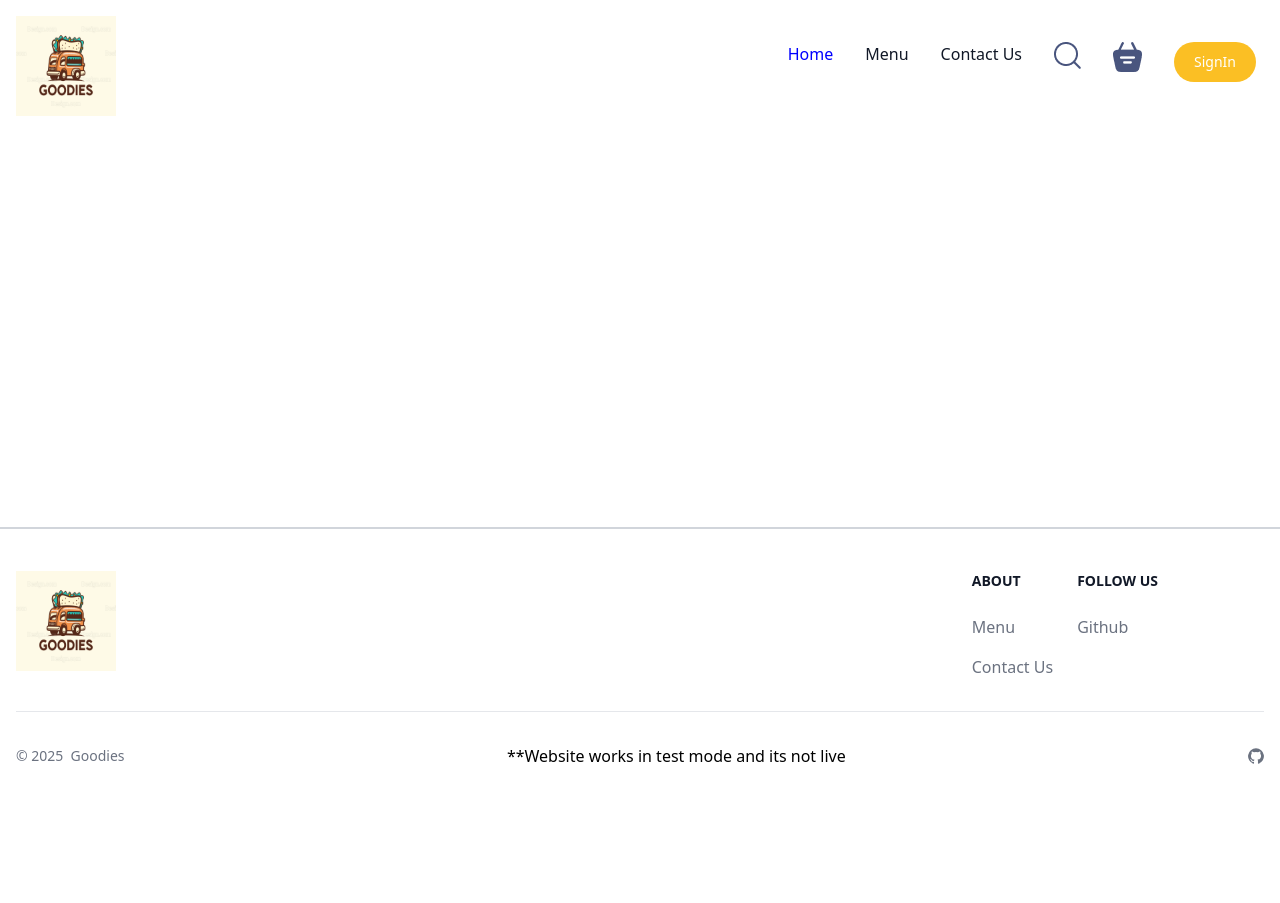
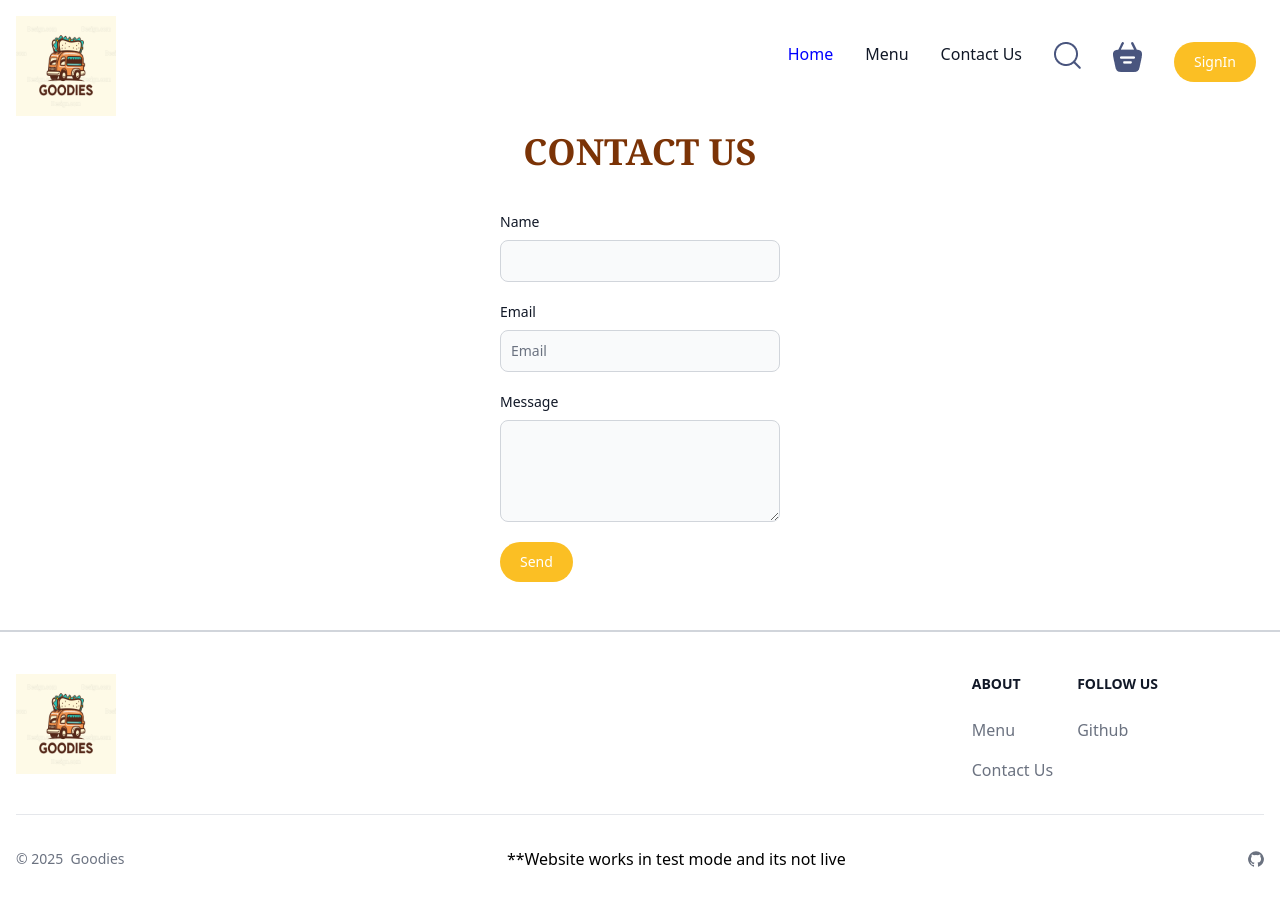
Before and after one commit to GeethaRagu/FoodDelivery-frontend, a React (Vite) app: page /contact in a window 1280 px wide. Before the commit the page ends 800 px from the top, so only its background shows below. Built offline with nearby package versions, Linux system fonts and the light colour scheme.

Commit message:
updated contactus

```diff
--- a/src/App.jsx
+++ b/src/App.jsx
@@ -12,6 +12,7 @@ const ContactUs = React.lazy(() => import("./Pages/ContactUs"));
 const Cart = React.lazy(() => import("./Pages/Cart"));
 const PlaceOrder = React.lazy(() => import("./Pages/PlaceOrder"));
 const Search = React.lazy(()=>import("./Pages/Search"));
+const Contact = React.lazy(()=>import("./Pages/Contact"));
 
 const App = () => {
   const [signin, setSignIn] = useState(false);
@@ -62,6 +63,14 @@ const App = () => {
                 </React.Suspense>
               }
             />
+            <Route
+              path="/contact"
+              element={
+                <React.Suspense fallback={<div>Loading..</div>}>
+                  <Contact />
+                </React.Suspense>
+              }
+            />
           </Routes>
         </div>
         <FooterArea />
--- a/src/Components/FoodItem.jsx
+++ b/src/Components/FoodItem.jsx
@@ -125,7 +125,7 @@ const FoodItem = ({ element,index }) => {
   };
   return (
     <div>
-      <div key={index} className="max-w-sm bg-white border border-gray-200 rounded-lg shadow-sm dark:bg-gray-800 dark:border-gray-700 relative z-10">
+      <div >
         {/* {itemsincart.cartData[element._id]}  */}
         <img
           className="rounded-t-lg"
--- a/src/Components/FoodItems.jsx
+++ b/src/Components/FoodItems.jsx
@@ -1,9 +1,6 @@
 import React, { useEffect } from "react";
 import { useDispatch, useSelector } from "react-redux";
-import {
-  showProducts,
-  updateCart,
-} from "../Redux/Slice/FoodSlice";
+import { showProducts, updateCart } from "../Redux/Slice/FoodSlice";
 import { assets } from "../assets/frontend_assets/assets";
 import axios from "axios";
 import { toast } from "react-toastify";
@@ -24,10 +21,9 @@ const FoodItems = ({ category }) => {
   const apiurl = import.meta.env.VITE_API_URLKEY;
   useEffect(() => {
     fetchData();
-    if(localStorage.getItem("Token")){
+    if (localStorage.getItem("Token")) {
       getCart();
     }
-
   }, []);
   const fetchData = async () => {
     await axios
@@ -37,7 +33,6 @@ const FoodItems = ({ category }) => {
       })
       .catch((error) => console.log(error));
   };
-
 
   let itemsincart;
   const getCart = async () => {
@@ -58,16 +53,16 @@ const FoodItems = ({ category }) => {
         //dispatchItems(updateCart(itemsincart));
         //console.log(itemsincart.cartData);
         const cartdetails = itemsincart.cartData;
-       let cart = []
-       foodlist.map((item)=>{
-          if(cartdetails[item._id]){
+        let cart = [];
+        foodlist.map((item) => {
+          if (cartdetails[item._id]) {
             let iteminfo = item;
             iteminfo["quantity"] = cartdetails[item._id];
             cart.push(iteminfo);
           }
-       })
+        });
         //console.log("CART",cart);
-       dispatchItems(updateCart(cart))
+        dispatchItems(updateCart(cart));
       })
       .catch((error) => {});
   };
@@ -80,7 +75,12 @@ const FoodItems = ({ category }) => {
         {foodlist.map((element, index) => {
           if (category === "All" || category === element.category) {
             return (
-              <FoodItem element={element} index={index}/>
+              <div
+                key={index}
+                className="max-w-sm bg-white border border-gray-200 rounded-lg shadow-sm dark:bg-gray-800 dark:border-gray-700 relative z-1"
+              >
+                <FoodItem element={element} index={index} />
+              </div>
             );
           }
         })}
--- a/src/Components/Header.jsx
+++ b/src/Components/Header.jsx
@@ -91,7 +91,7 @@ const Header = ({ setSignIn }) => {
               <li>
                 <Link
                   onClick={() => setMenu("contact-us")}
-                  to="/contactus"
+                  to="/contact"
                   className={`block py-2 px-3 text-gray-900 rounded-sm hover:bg-gray-100 md:hover:bg-transparent md:border-0 md:hover:text-blue-700 md:p-0 dark:text-white md:dark:hover:text-blue-500 dark:hover:bg-gray-700 dark:hover:text-white md:dark:hover:bg-transparent ${
                     menu === "contact-us" ? "active" : ""
                   }`}
--- a/src/Components/SignIn.jsx
+++ b/src/Components/SignIn.jsx
@@ -83,7 +83,7 @@ const SignIn = ({ setSignIn }) => {
   });
 
   return (
-    <div className="absolute grid z-1 w-full h-full bg-black-90">
+    <div className="absolute grid z-10 w-full h-full bg-black-90">
       <div className="place-self-center max-w-23vw text-gray-500 bg-white flex flex-col gap-6 px-7 py-6 rounded-md">
         <div className="flex flex-row justify-between">
           <h2 className="text-amber-600 font-semibold text-2xl">
--- /dev/null
+++ b/src/Pages/Contact.jsx
@@ -0,0 +1,119 @@
+import React, { useState } from "react";
+
+import axios from "axios";
+import { toast } from "react-toastify";
+
+const Contact = () => {
+  const [username, setUsername] = useState(" ");
+  const [email, setEmail] = useState(" ");
+  const [message, setMessage] = useState(" ");
+
+  const handleSubmit = async (e) => {
+    e.preventDefault();
+
+    const serviceId = "service_3g4l3fs";
+    const templateId = "template_zul2rep";
+    const publicKey = "wNyu0LwCTsNMjwaRi";
+
+    const data = {
+      service_id: serviceId,
+      template_id: templateId,
+      user_id: publicKey,
+      template_params: {
+        from_name: username,
+        from_email: email,
+        to_name: "Geetha",
+        message: message,
+      },
+    };
+
+    try {
+      const res = await axios.post(
+        "https://api.emailjs.com/api/v1.0/email/send",
+        data
+      );
+      //console.log(res.data);
+      if (res.data === "OK") {
+        toast.success("Mail sent successfully...");
+      }
+      setUsername("");
+      setEmail("");
+      setMessage("");
+    } catch (error) {
+      console.error(error);
+    }
+  };
+  return (
+    <div>
+      <h1 className="text-amber-900 font-bold text-4xl text-center font-serif mb-5">
+        CONTACT US
+      </h1>
+      <div className="flex flex-row justify-center ">
+        <div className="p-5 w-80">
+          <form className="" onSubmit={handleSubmit}>
+            <div className="mb-5">
+              <label
+                for="email"
+                className="block mb-2 text-sm font-medium text-gray-900"
+              >
+                Name
+              </label>
+
+              <input
+                type="text"
+                className="bg-gray-50 border border-gray-300 text-gray-900 text-sm rounded-lg focus:ring-blue-500 focus:border-blue-500 p-2.5 w-full"
+                required
+                id="username"
+                name="username"
+                placeholder="Username"
+                value={username}
+                onChange={(e) => setUsername(e.target.value)}
+              />
+            </div>
+            <div className="mb-5">
+              <label
+                for="email"
+                className="block mb-2 text-sm font-medium text-gray-900"
+              >
+                Email
+              </label>
+              <input
+                type="email"
+                id="email"
+                className="bg-gray-50 border border-gray-300 text-gray-900 text-sm rounded-lg focus:ring-blue-500 focus:border-blue-500 block w-full p-2.5"
+                placeholder="Email"
+                required
+                value={email}
+                onChange={(e) => setEmail(e.target.value)}
+              />
+            </div>
+            <div className="mb-5">
+              <label
+                for="message"
+                className="block mb-2 text-sm font-medium text-gray-900"
+              >
+                Message
+              </label>
+              <textarea
+                id="message"
+                rows="4"
+                className="block p-2.5 w-full text-sm text-gray-900 bg-gray-50 rounded-lg border border-gray-300 focus:ring-blue-500 focus:border-blue-500"
+                placeholder="Leave a message..."
+                value={message}
+                onChange={(e) => setMessage(e.target.value)}
+              ></textarea>
+            </div>
+            <button
+              type="submit"
+              className="text-white bg-yellow-400 hover:bg-yellow-500 focus:outline-none focus:ring-4 focus:ring-yellow-300 font-medium rounded-full text-sm px-5 py-2.5 text-center me-2 mb-2 dark:focus:ring-yellow-900"
+            >
+              Send
+            </button>
+          </form>
+        </div>
+      </div>
+    </div>
+  );
+};
+
+export default Contact;
--- a/src/Pages/ContactUs.jsx
+++ /dev/null
@@ -1,11 +0,0 @@
-import React from 'react';
-
-const ContactUs = () => {
-    return (
-        <div>
-            <h1>Contactus</h1>
-        </div>
-    );
-};
-
-export default ContactUs;
--- a/src/Pages/Search.jsx
+++ b/src/Pages/Search.jsx
@@ -28,7 +28,6 @@ const Search = () => {
   };
   return (
     <div>
-
       <form onSubmit={handleSearch}>
         <div className="grid md:grid-cols-2 grid-cols-1 gap-3 justify-center items-center ml-5">
           <input
@@ -38,24 +37,35 @@ const Search = () => {
             className=""
             onChange={(e) => setQuery(e.target.value)}
           />
-        <button type="submit" className="w-25 h-15 text-white bg-yellow-400 hover:bg-yellow-500 focus:outline-none focus:ring-4 focus:ring-yellow-300 font-medium rounded-2xl text-sm px-5 py-2.5 text-center mb-2 dark:focus:ring-yellow-900 ">Search</button>
+          <button
+            type="submit"
+            className="w-25 h-15 text-white bg-yellow-400 hover:bg-yellow-500 focus:outline-none focus:ring-4 focus:ring-yellow-300 font-medium rounded-2xl text-sm px-5 py-2.5 text-center mb-2 dark:focus:ring-yellow-900 "
+          >
+            Search
+          </button>
         </div>
       </form>
 
-      <hr className="my-2.5 h-0.5 bg-gray-300 border-0 mt-5"/>
+      <hr className="my-2.5 h-0.5 bg-gray-300 border-0 mt-5" />
       <h2 className="mb-4 text-3xl font-bold tracking-tight text-gray-900 dark:text-white">
         Search Results
       </h2>
-      {results.length === 0
-      ?
+      {results.length === 0 ? (
         <div> No matching items found.</div>
-      :
+      ) : (
         <div className="grid md:grid-cols-4 md:gap-4  sm:grid-cols-2 grid-cols-1 gap-2">
           {results.map((element, index) => {
-          return <FoodItem element={element} index={index} />;
+            return (
+              <div
+                key={index}
+                className="max-w-sm bg-white border border-gray-200 rounded-lg shadow-sm dark:bg-gray-800 dark:border-gray-700 relative z-1"
+              >
+                <FoodItem element={element} index={index} />
+              </div>
+            );
           })}
-      </div>}
-
+        </div>
+      )}
     </div>
   );
 };
```
Lines whose indentation alone changed are shown as unchanged.
